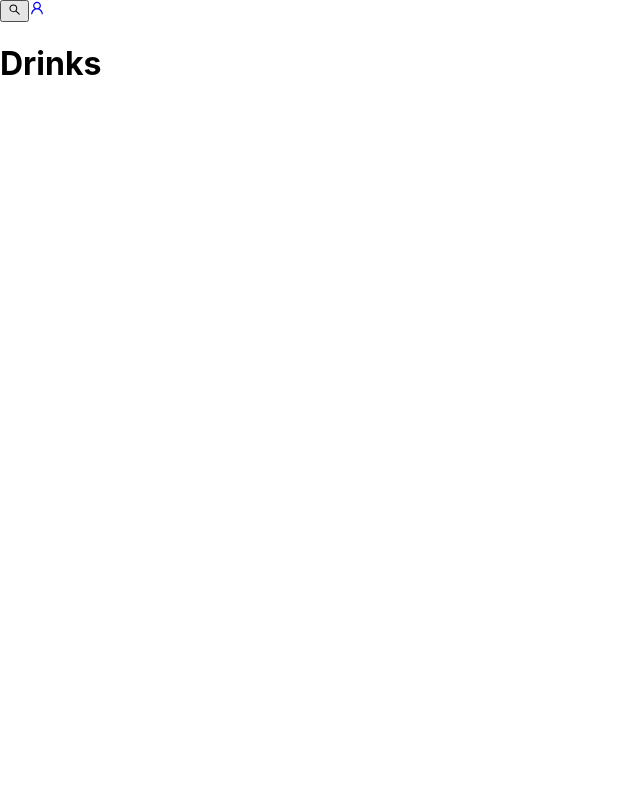
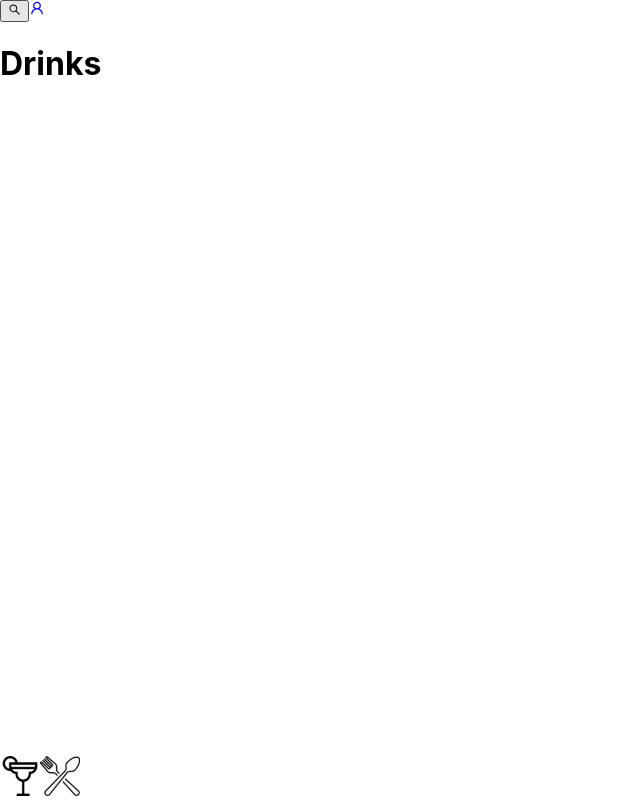
Before and after one commit to Ruan-Portella/Recipes_App, a React (Create React App) app: page /drinks in a window 1280 px wide. Shown: the whole page, without its empty margins (0-640 px from the left). Built offline with nearby package versions, Linux system fonts and the light colour scheme.

Commit message:
Feat: Requisito 16,17 e 18 - Concluído

```diff
--- a/src/App.css
+++ b/src/App.css
@@ -1,68 +1,5 @@
-.meals {
-  align-items: center;
-  background: #0fa36b;
-  color: #464646;
+footer {
+  bottom: 0;
   display: flex;
-  flex-direction: column;
-  font-family: sans-serif;
-  height: 100vh;
-  justify-content: center;
-  width: 100%;
+  position: fixed;
 }
-
-.rocksGlass {
-  animation: shake 1s infinite ease;
-  max-height: 80vh;
-}
-
-/*
-#iceLeft {
-  animation: clink .8s infinite ease;
-  opacity: 0.6;
-  transform-origin: 36px 66px;
-}
-
-#iceRight {
-  animation: clink .8s .2s infinite ease;
-  opacity: 0.6;
-  transform-origin: 60px 78px;
-}
-*/
-
-.meals > .logo {
-  animation: shake 1.5s infinite ease;
-  color: aliceblue;
-  font-family: Montserrat , sans-serif;
-  font-size: 3em;
-  font-weight: 900;
-}
-
-@keyframes shake {
-
-  0% {
-    transform: rotate(5deg);
-  }
-
-  50% {
-    transform: rotate(-5deg);
-  }
-
-  100% {
-    transform: rotate(5deg);
-  }
-}
-
-@keyframes clink {
-
-  0% {
-    transform: rotate(-10deg);
-  }
-
-  50% {
-    transform: rotate(20deg);
-  }
-
-  100% {
-    transform: rotate(-10deg);
-  }
-}
--- /dev/null
+++ b/src/components/Footer.jsx
@@ -0,0 +1,18 @@
+import { Link } from 'react-router-dom';
+import drinkIcon from '../images/drinkIcon.svg';
+import mealIcon from '../images/mealIcon.svg';
+
+function Footer() {
+  return (
+    <footer data-testid="footer">
+      <Link to="/drinks">
+        <img data-testid="drinks-bottom-btn" alt="drinkIcon" src={ drinkIcon } />
+      </Link>
+      <Link to="/meals">
+        <img data-testid="meals-bottom-btn" alt="mealIcon" src={ mealIcon } />
+      </Link>
+    </footer>
+  );
+}
+
+export default Footer;
--- a/src/components/Header.jsx
+++ b/src/components/Header.jsx
@@ -7,7 +7,7 @@ function Header({ title, icons }) {
   const [isEnable, setIsEnable] = useState(false);
   return (
     <header>
-      {icons ? (
+      {icons && (
         <i
           data-testid="search-top-btn"
           src="searchIcon"
@@ -18,9 +18,7 @@ function Header({ title, icons }) {
           >
             <AiOutlineSearch />
           </button>
-
-        </i>
-      ) : null}
+        </i>)}
       <Link to="/profile">
         <i data-testid="profile-top-btn" src="profileIcon"><AiOutlineUser /></i>
       </Link>
--- a/src/pages/Drinks.jsx
+++ b/src/pages/Drinks.jsx
@@ -1,8 +1,12 @@
+import Footer from '../components/Footer';
 import Header from '../components/Header';
 
 function Drinks() {
   return (
-    <Header title="Drinks" icons />
+    <>
+      <Header title="Drinks" icons />
+      <Footer />
+    </>
   );
 }
 
--- a/src/pages/Meals.jsx
+++ b/src/pages/Meals.jsx
@@ -1,8 +1,12 @@
+import Footer from '../components/Footer';
 import Header from '../components/Header';
 
 function Meals() {
   return (
-    <Header title="Meals" icons />
+    <>
+      <Header title="Meals" icons />
+      <Footer />
+    </>
   );
 }
 
--- a/src/pages/Profile.jsx
+++ b/src/pages/Profile.jsx
@@ -1,8 +1,12 @@
+import Footer from '../components/Footer';
 import Header from '../components/Header';
 
 function Profile() {
   return (
-    <Header title="Profile" icons={ false } />
+    <>
+      <Header title="Profile" icons={ false } />
+      <Footer />
+    </>
   );
 }
 
```
Also changed, not shown: 1 other file (tests, documents, lock files or other folders).
